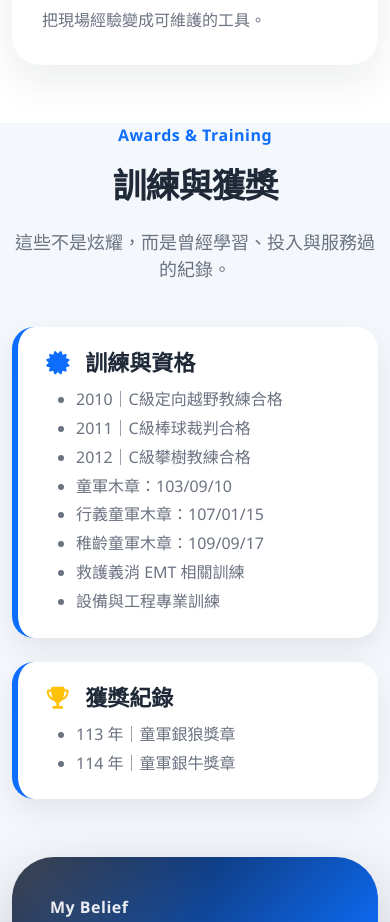
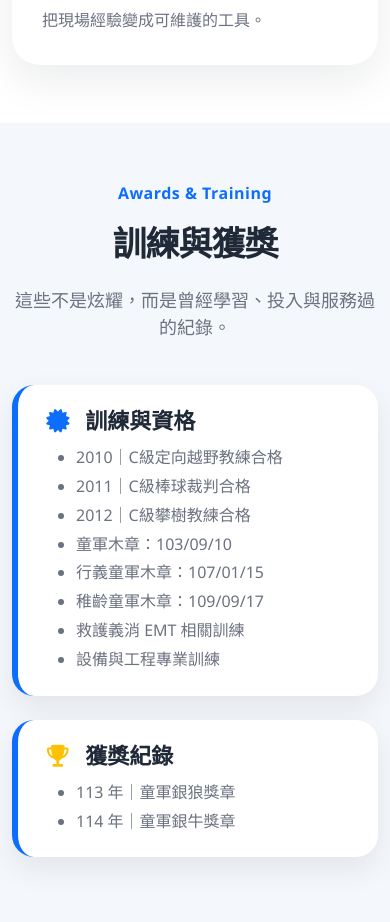
Before and after one commit to andywu10504/index, a plain HTML site: page about.html in a window 390 px wide. Shown: the part 6980-7902 px from the top of the page. Drawn offline with nearby package versions, Linux system fonts and the light colour scheme.

Commit message:
Update about.css

```diff
--- a/css/about.css
+++ b/css/about.css
@@ -68,6 +68,7 @@
 .gantt-section,
 .life-section,
 .tools-story-section,
+.award-section,
 .belief-section {
   padding: 88px 0;
 }
@@ -454,6 +455,7 @@
   .gantt-section,
   .life-section,
   .tools-story-section,
+  .award-section,
   .belief-section {
     padding: 58px 0;
   }
```
